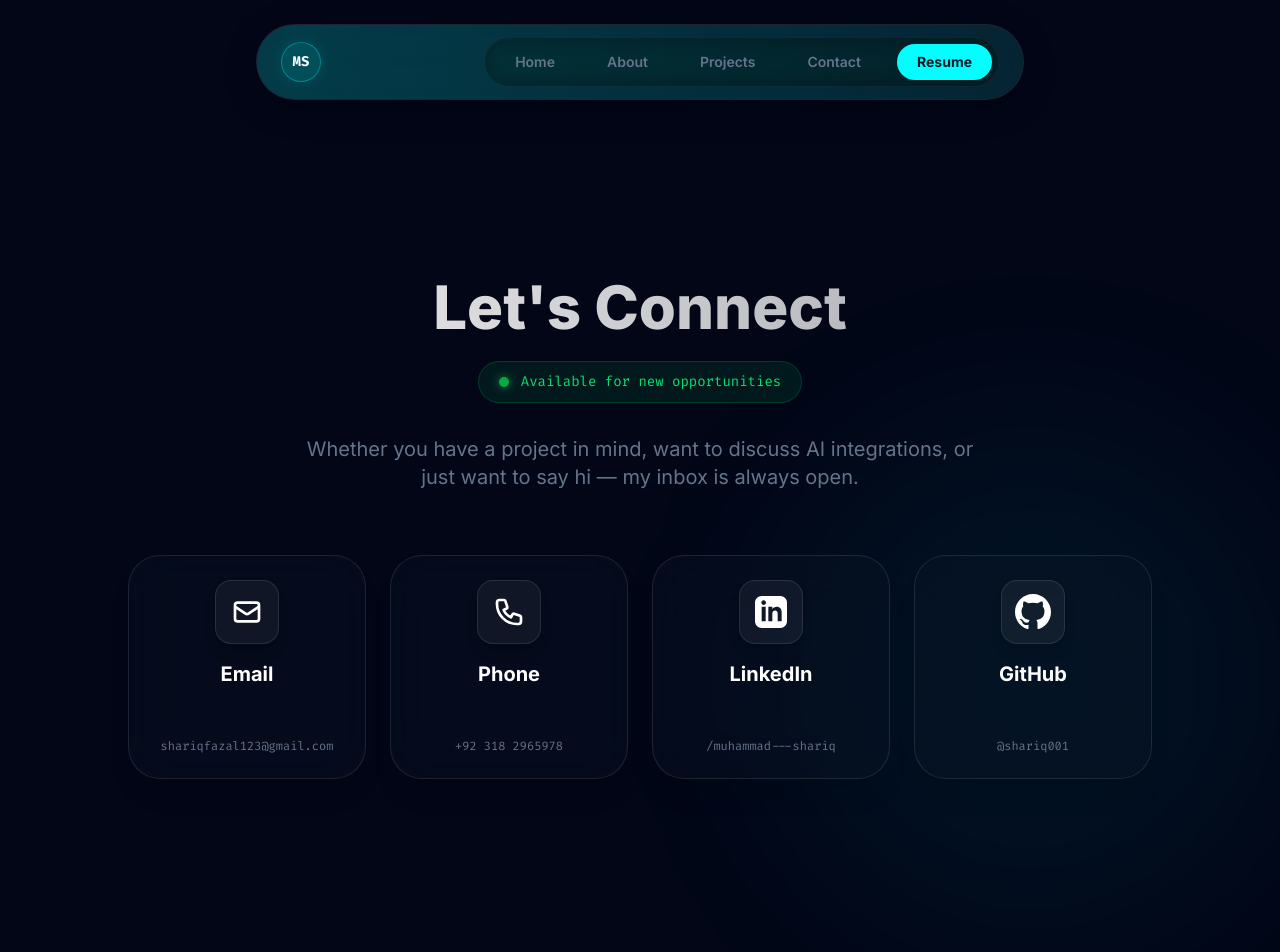
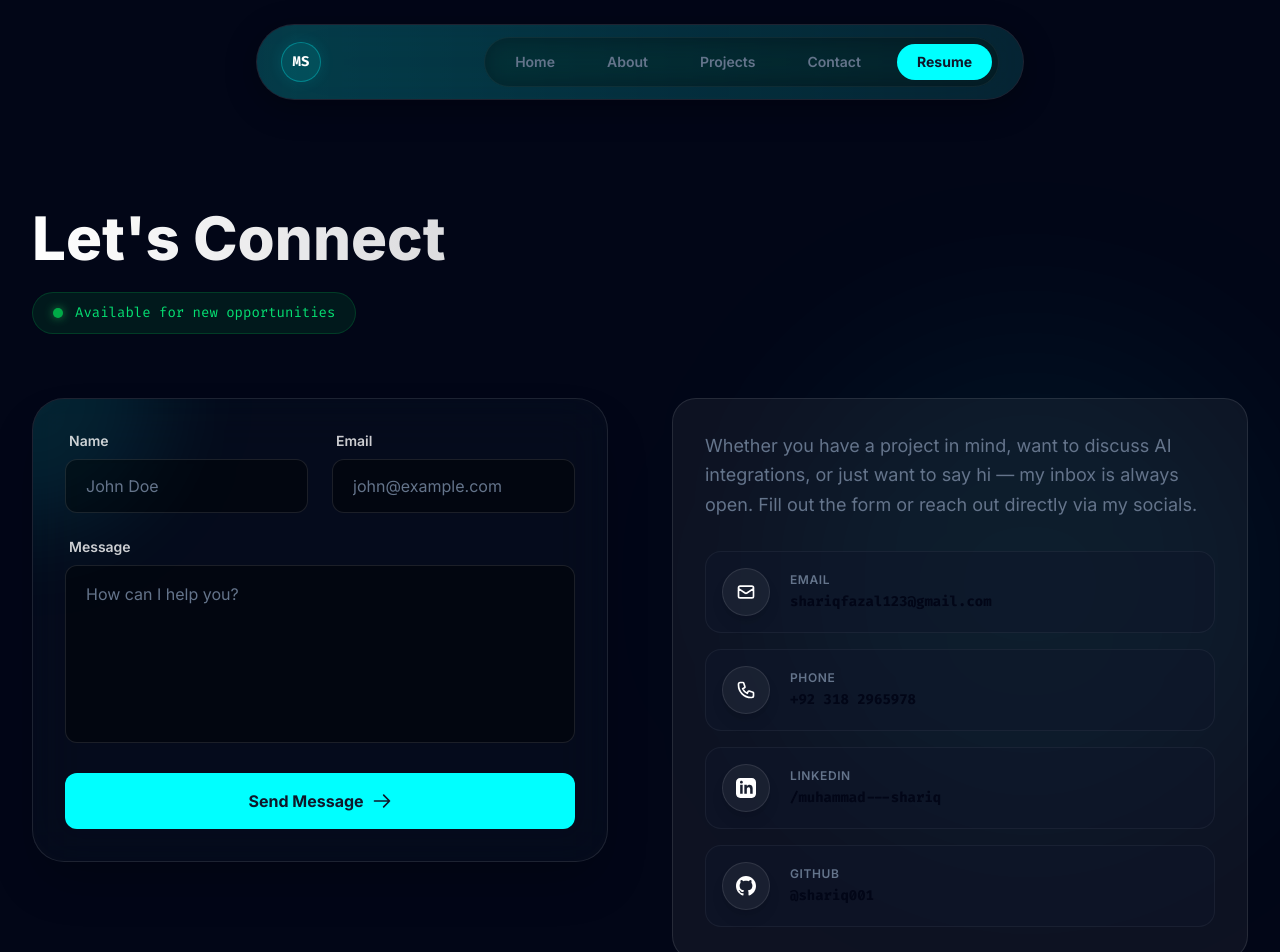
Before and after one commit to shariq001/Portfolio, a Next.js app: page /contact in a window 1280 px wide. Shown: the top 952 px of the page. Built offline with nearby package versions, Linux system fonts and the light colour scheme.

Commit message:
feat(contact): implement interactive Formspree contact form and ultra-sleek compact social buttons

```diff
--- a/components/Contact.tsx
+++ b/components/Contact.tsx
@@ -1,67 +1,107 @@
-/** Contact section with links to social profiles */
 export default function Contact() {
   return (
     <section id="contact" className="min-h-screen flex flex-col justify-center px-4 sm:px-6 lg:px-8 max-w-7xl mx-auto py-20 relative">
 
       {/* Background Decor */}
-      <div className="absolute bottom-0 right-0 w-[500px] h-[500px] bg-primary/5 rounded-full blur-[100px] pointer-events-none"></div>
+      <div className="absolute top-1/2 right-0 -translate-y-1/2 w-[500px] h-[500px] bg-primary/5 rounded-full blur-[100px] pointer-events-none"></div>
 
-      <div className="text-center mb-16 relative z-10">
+      <div className="text-center md:text-left mb-16 relative z-10">
         <h2 className="text-5xl md:text-6xl font-extrabold text-transparent bg-clip-text bg-gradient-to-r from-white to-white/60 font-sans mb-6 animate-fade-up">
           Let's Connect
         </h2>
 
-        <div className="inline-flex items-center gap-3 px-5 py-2.5 rounded-full bg-green-500/10 border border-green-500/20 text-green-400 font-mono text-sm mb-8 animate-fade-up" style={{ animationDelay: '0.2s' }}>
+        <div className="inline-flex items-center gap-3 px-5 py-2.5 rounded-full bg-green-500/10 border border-green-500/20 text-green-400 font-mono text-sm animate-fade-up" style={{ animationDelay: '0.1s' }}>
           <span className="w-2.5 h-2.5 rounded-full bg-green-500 animate-pulse shadow-[0_0_10px_rgba(34,197,94,0.8)]"></span>
           Available for new opportunities
         </div>
-
-        <p className="text-lg md:text-xl text-muted max-w-2xl mx-auto animate-fade-up" style={{ animationDelay: '0.3s' }}>
-          Whether you have a project in mind, want to discuss AI integrations, or just want to say hi — my inbox is always open.
-        </p>
       </div>
 
-      <div className="grid grid-cols-1 sm:grid-cols-2 lg:grid-cols-4 gap-6 justify-items-center relative z-10 w-full max-w-5xl mx-auto">
+      <div className="grid grid-cols-1 lg:grid-cols-2 gap-16 items-start relative z-10 w-full">
 
-        {/* Email Card */}
-        <a href="mailto:shariqfazal123@gmail.com" className="group relative w-full h-56 bg-surface/30 backdrop-blur-xl border border-white/10 rounded-[2rem] p-6 flex flex-col items-center justify-center gap-4 hover:-translate-y-3 hover:border-primary/50 transition-all duration-500 overflow-hidden shadow-xl hover:shadow-[0_15px_40px_rgba(0,255,255,0.15)] animate-fade-up" style={{ animationDelay: '0.4s' }}>
-          <div className="absolute inset-0 bg-gradient-to-br from-primary/10 to-transparent opacity-0 group-hover:opacity-100 transition-opacity duration-500 pointer-events-none"></div>
-          <div className="w-16 h-16 rounded-2xl bg-white/5 border border-white/10 flex items-center justify-center group-hover:scale-110 group-hover:bg-primary/20 group-hover:border-primary/40 transition-all duration-500 z-10 text-white group-hover:text-primary shadow-lg group-hover:shadow-[0_0_20px_rgba(0,255,255,0.3)]">
-            <svg className="w-8 h-8" fill="none" stroke="currentColor" viewBox="0 0 24 24" aria-hidden="true"><path strokeLinecap="round" strokeLinejoin="round" strokeWidth="2" d="M3 8l7.89 5.26a2 2 0 002.22 0L21 8M5 19h14a2 2 0 002-2V7a2 2 0 00-2-2H5a2 2 0 00-2 2v10a2 2 0 002 2z"></path></svg>
+        {/* Left Column: Interactive Contact Form */}
+        <div className="bg-surface/30 backdrop-blur-xl border border-white/10 rounded-[2rem] p-8 shadow-2xl relative overflow-hidden group hover:border-primary/30 transition-all duration-500 animate-fade-up" style={{ animationDelay: '0.2s' }}>
+          <div className="absolute -top-32 -left-32 w-64 h-64 bg-primary/10 rounded-full blur-[50px] pointer-events-none group-hover:bg-primary/20 transition-colors duration-700"></div>
+
+          <form action="https://formspree.io/f/xgojwbpd" method="POST" className="relative z-10 space-y-6">
+            <div className="grid grid-cols-1 sm:grid-cols-2 gap-6">
+              <div>
+                <label htmlFor="name" className="block text-sm font-semibold text-white/80 mb-2 ml-1">Name</label>
+                <input type="text" id="name" name="name" required className="w-full bg-black/40 border border-white/10 rounded-xl px-5 py-3.5 text-white placeholder-muted focus:outline-none focus:border-primary focus:ring-1 focus:ring-primary transition-all duration-300 shadow-inner" placeholder="John Doe" />
               </div>
-          <span className="text-white font-sans font-bold text-xl z-10 group-hover:text-primary transition-colors">Email</span>
-          <span className="text-xs font-mono text-muted group-hover:text-white transition-colors z-10 mt-auto">shariqfazal123@gmail.com</span>
+              <div>
+                <label htmlFor="email" className="block text-sm font-semibold text-white/80 mb-2 ml-1">Email</label>
+                <input type="email" id="email" name="email" required className="w-full bg-black/40 border border-white/10 rounded-xl px-5 py-3.5 text-white placeholder-muted focus:outline-none focus:border-primary focus:ring-1 focus:ring-primary transition-all duration-300 shadow-inner" placeholder="john@example.com" />
+              </div>
+            </div>
+
+            <div>
+              <label htmlFor="message" className="block text-sm font-semibold text-white/80 mb-2 ml-1">Message</label>
+              <textarea id="message" name="message" required rows={6} className="w-full bg-black/40 border border-white/10 rounded-xl px-5 py-4 text-white placeholder-muted focus:outline-none focus:border-primary focus:ring-1 focus:ring-primary transition-all duration-300 resize-none shadow-inner" placeholder="How can I help you?"></textarea>
+            </div>
+
+            <button type="submit" className="w-full bg-primary text-surface font-bold py-4 rounded-xl hover:bg-primary-dim transition-all duration-300 hover:shadow-[0_0_20px_rgba(0,255,255,0.4)] hover:-translate-y-1 active:scale-[0.98] flex items-center justify-center gap-2">
+              Send Message
+              <svg className="w-5 h-5" fill="none" stroke="currentColor" viewBox="0 0 24 24"><path strokeLinecap="round" strokeLinejoin="round" strokeWidth="2" d="M14 5l7 7m0 0l-7 7m7-7H3"></path></svg>
+            </button>
+          </form>
+        </div>
+
+        {/* Right Column: Sleek Social Links */}
+        <div className="flex flex-col space-y-10 animate-fade-up" style={{ animationDelay: '0.4s' }}>
+
+          <div className="bg-white/5 border border-white/10 rounded-3xl p-8 backdrop-blur-md">
+            <p className="text-lg text-muted leading-relaxed mb-8">
+              Whether you have a project in mind, want to discuss AI integrations, or just want to say hi — my inbox is always open. Fill out the form or reach out directly via my socials.
+            </p>
+
+            <div className="flex flex-col gap-4">
+              {/* Email Link */}
+              <a href="mailto:shariqfazal123@gmail.com" className="flex items-center gap-5 bg-surface/50 border border-white/5 rounded-2xl p-4 hover:bg-white/10 hover:border-primary/50 transition-all duration-300 group hover:-translate-x-2">
+                <div className="w-12 h-12 rounded-full bg-white/5 border border-white/10 flex items-center justify-center group-hover:bg-primary group-hover:text-surface group-hover:border-primary transition-all duration-300 text-white group-hover:scale-110 shadow-lg group-hover:shadow-[0_0_15px_rgba(0,255,255,0.4)]">
+                  <svg className="w-5 h-5" fill="none" stroke="currentColor" viewBox="0 0 24 24" aria-hidden="true"><path strokeLinecap="round" strokeLinejoin="round" strokeWidth="2" d="M3 8l7.89 5.26a2 2 0 002.22 0L21 8M5 19h14a2 2 0 002-2V7a2 2 0 00-2-2H5a2 2 0 00-2 2v10a2 2 0 002 2z"></path></svg>
+                </div>
+                <div>
+                  <div className="text-xs font-semibold uppercase tracking-wider text-muted mb-1">Email</div>
+                  <div className="text-white font-mono text-sm md:text-base font-bold group-hover:text-primary transition-colors">shariqfazal123@gmail.com</div>
+                </div>
               </a>
 
-        {/* Phone Card */}
-        <a href="tel:+923182965978" className="group relative w-full h-56 bg-surface/30 backdrop-blur-xl border border-white/10 rounded-[2rem] p-6 flex flex-col items-center justify-center gap-4 hover:-translate-y-3 hover:border-primary/50 transition-all duration-500 overflow-hidden shadow-xl hover:shadow-[0_15px_40px_rgba(0,255,255,0.15)] animate-fade-up" style={{ animationDelay: '0.5s' }}>
-          <div className="absolute inset-0 bg-gradient-to-br from-primary/10 to-transparent opacity-0 group-hover:opacity-100 transition-opacity duration-500 pointer-events-none"></div>
-          <div className="w-16 h-16 rounded-2xl bg-white/5 border border-white/10 flex items-center justify-center group-hover:scale-110 group-hover:bg-primary/20 group-hover:border-primary/40 transition-all duration-500 z-10 text-white group-hover:text-primary shadow-lg group-hover:shadow-[0_0_20px_rgba(0,255,255,0.3)]">
-            <svg className="w-8 h-8" fill="none" stroke="currentColor" viewBox="0 0 24 24" aria-hidden="true"><path strokeLinecap="round" strokeLinejoin="round" strokeWidth="2" d="M3 5a2 2 0 012-2h3.28a1 1 0 01.948.684l1.498 4.493a1 1 0 01-.502 1.21l-2.257 1.13a11.042 11.042 0 005.516 5.516l1.13-2.257a1 1 0 011.21-.502l4.493 1.498a1 1 0 01.684.949V19a2 2 0 01-2 2h-1C9.716 21 3 14.284 3 6V5z"></path></svg>
+              {/* Phone Link */}
+              <a href="tel:+923182965978" className="flex items-center gap-5 bg-surface/50 border border-white/5 rounded-2xl p-4 hover:bg-white/10 hover:border-primary/50 transition-all duration-300 group hover:-translate-x-2">
+                <div className="w-12 h-12 rounded-full bg-white/5 border border-white/10 flex items-center justify-center group-hover:bg-primary group-hover:text-surface group-hover:border-primary transition-all duration-300 text-white group-hover:scale-110 shadow-lg group-hover:shadow-[0_0_15px_rgba(0,255,255,0.4)]">
+                  <svg className="w-5 h-5" fill="none" stroke="currentColor" viewBox="0 0 24 24" aria-hidden="true"><path strokeLinecap="round" strokeLinejoin="round" strokeWidth="2" d="M3 5a2 2 0 012-2h3.28a1 1 0 01.948.684l1.498 4.493a1 1 0 01-.502 1.21l-2.257 1.13a11.042 11.042 0 005.516 5.516l1.13-2.257a1 1 0 011.21-.502l4.493 1.498a1 1 0 01.684.949V19a2 2 0 01-2 2h-1C9.716 21 3 14.284 3 6V5z"></path></svg>
                 </div>
-          <span className="text-white font-sans font-bold text-xl z-10 group-hover:text-primary transition-colors">Phone</span>
-          <span className="text-xs font-mono text-muted group-hover:text-white transition-colors z-10 mt-auto">+92 318 2965978</span>
+                <div>
+                  <div className="text-xs font-semibold uppercase tracking-wider text-muted mb-1">Phone</div>
+                  <div className="text-white font-mono text-sm md:text-base font-bold group-hover:text-primary transition-colors">+92 318 2965978</div>
+                </div>
               </a>
 
-        {/* LinkedIn Card */}
-        <a href="https://linkedin.com/in/muhammad---shariq" target="_blank" rel="noopener noreferrer" className="group relative w-full h-56 bg-surface/30 backdrop-blur-xl border border-white/10 rounded-[2rem] p-6 flex flex-col items-center justify-center gap-4 hover:-translate-y-3 hover:border-primary/50 transition-all duration-500 overflow-hidden shadow-xl hover:shadow-[0_15px_40px_rgba(0,255,255,0.15)] animate-fade-up" style={{ animationDelay: '0.6s' }}>
-          <div className="absolute inset-0 bg-gradient-to-br from-primary/10 to-transparent opacity-0 group-hover:opacity-100 transition-opacity duration-500 pointer-events-none"></div>
-          <div className="w-16 h-16 rounded-2xl bg-white/5 border border-white/10 flex items-center justify-center group-hover:scale-110 group-hover:bg-primary/20 group-hover:border-primary/40 transition-all duration-500 z-10 text-white group-hover:text-primary shadow-lg group-hover:shadow-[0_0_20px_rgba(0,255,255,0.3)]">
-            <svg className="w-8 h-8" fill="currentColor" viewBox="0 0 24 24" aria-hidden="true"><path d="M19 0h-14c-2.761 0-5 2.239-5 5v14c0 2.761 2.239 5 5 5h14c2.762 0 5-2.239 5-5v-14c0-2.761-2.238-5-5-5zm-11 19h-3v-11h3v11zm-1.5-12.268c-.966 0-1.75-.79-1.75-1.764s.784-1.764 1.75-1.764 1.75.79 1.75 1.764-.783 1.764-1.75 1.764zm13.5 12.268h-3v-5.604c0-3.368-4-3.113-4 0v5.604h-3v-11h3v1.765c1.396-2.586 7-2.777 7 2.476v6.759z"/></svg>
+              {/* LinkedIn Link */}
+              <a href="https://linkedin.com/in/muhammad---shariq" target="_blank" rel="noopener noreferrer" className="flex items-center gap-5 bg-surface/50 border border-white/5 rounded-2xl p-4 hover:bg-white/10 hover:border-primary/50 transition-all duration-300 group hover:-translate-x-2">
+                <div className="w-12 h-12 rounded-full bg-white/5 border border-white/10 flex items-center justify-center group-hover:bg-primary group-hover:text-surface group-hover:border-primary transition-all duration-300 text-white group-hover:scale-110 shadow-lg group-hover:shadow-[0_0_15px_rgba(0,255,255,0.4)]">
+                  <svg className="w-5 h-5" fill="currentColor" viewBox="0 0 24 24" aria-hidden="true"><path d="M19 0h-14c-2.761 0-5 2.239-5 5v14c0 2.761 2.239 5 5 5h14c2.762 0 5-2.239 5-5v-14c0-2.761-2.238-5-5-5zm-11 19h-3v-11h3v11zm-1.5-12.268c-.966 0-1.75-.79-1.75-1.764s.784-1.764 1.75-1.764 1.75.79 1.75 1.764-.783 1.764-1.75 1.764zm13.5 12.268h-3v-5.604c0-3.368-4-3.113-4 0v5.604h-3v-11h3v1.765c1.396-2.586 7-2.777 7 2.476v6.759z"/></svg>
                 </div>
-          <span className="text-white font-sans font-bold text-xl z-10 group-hover:text-primary transition-colors">LinkedIn</span>
-          <span className="text-xs font-mono text-muted group-hover:text-white transition-colors z-10 mt-auto">/muhammad---shariq</span>
+                <div>
+                  <div className="text-xs font-semibold uppercase tracking-wider text-muted mb-1">LinkedIn</div>
+                  <div className="text-white font-mono text-sm md:text-base font-bold group-hover:text-primary transition-colors">/muhammad---shariq</div>
+                </div>
               </a>
 
-        {/* GitHub Card */}
-        <a href="https://github.com/shariq001" target="_blank" rel="noopener noreferrer" className="group relative w-full h-56 bg-surface/30 backdrop-blur-xl border border-white/10 rounded-[2rem] p-6 flex flex-col items-center justify-center gap-4 hover:-translate-y-3 hover:border-primary/50 transition-all duration-500 overflow-hidden shadow-xl hover:shadow-[0_15px_40px_rgba(0,255,255,0.15)] animate-fade-up" style={{ animationDelay: '0.7s' }}>
-          <div className="absolute inset-0 bg-gradient-to-br from-primary/10 to-transparent opacity-0 group-hover:opacity-100 transition-opacity duration-500 pointer-events-none"></div>
-          <div className="w-16 h-16 rounded-2xl bg-white/5 border border-white/10 flex items-center justify-center group-hover:scale-110 group-hover:bg-primary/20 group-hover:border-primary/40 transition-all duration-500 z-10 text-white group-hover:text-primary shadow-lg group-hover:shadow-[0_0_20px_rgba(0,255,255,0.3)]">
-            <svg className="w-9 h-9" fill="currentColor" viewBox="0 0 24 24" aria-hidden="true"><path d="M12 0c-6.626 0-12 5.373-12 12 0 5.302 3.438 9.8 8.207 11.387.599.111.793-.261.793-.577v-2.234c-3.338.726-4.033-1.416-4.033-1.416-.546-1.387-1.333-1.756-1.333-1.756-1.089-.745.083-.729.083-.729 1.205.084 1.839 1.237 1.839 1.237 1.07 1.834 2.807 1.304 3.492.997.107-.775.418-1.305.762-1.604-2.665-.305-5.467-1.334-5.467-5.931 0-1.311.469-2.381 1.236-3.221-.124-.303-.535-1.524.117-3.176 0 0 1.008-.322 3.301 1.23.957-.266 1.983-.399 3.003-.404 1.02.005 2.047.138 3.006.404 2.291-1.552 3.297-1.23 3.297-1.23.653 1.653.242 2.874.118 3.176.77.84 1.235 1.911 1.235 3.221 0 4.609-2.807 5.624-5.479 5.921.43.372.823 1.102.823 2.222v3.293c0 .319.192.694.801.576 4.765-1.589 8.199-6.086 8.199-11.386 0-6.627-5.373-12-12-12z"/></svg>
+              {/* GitHub Link */}
+              <a href="https://github.com/shariq001" target="_blank" rel="noopener noreferrer" className="flex items-center gap-5 bg-surface/50 border border-white/5 rounded-2xl p-4 hover:bg-white/10 hover:border-primary/50 transition-all duration-300 group hover:-translate-x-2">
+                <div className="w-12 h-12 rounded-full bg-white/5 border border-white/10 flex items-center justify-center group-hover:bg-primary group-hover:text-surface group-hover:border-primary transition-all duration-300 text-white group-hover:scale-110 shadow-lg group-hover:shadow-[0_0_15px_rgba(0,255,255,0.4)]">
+                  <svg className="w-5 h-5" fill="currentColor" viewBox="0 0 24 24" aria-hidden="true"><path d="M12 0c-6.626 0-12 5.373-12 12 0 5.302 3.438 9.8 8.207 11.387.599.111.793-.261.793-.577v-2.234c-3.338.726-4.033-1.416-4.033-1.416-.546-1.387-1.333-1.756-1.333-1.756-1.089-.745.083-.729.083-.729 1.205.084 1.839 1.237 1.839 1.237 1.07 1.834 2.807 1.304 3.492.997.107-.775.418-1.305.762-1.604-2.665-.305-5.467-1.334-5.467-5.931 0-1.311.469-2.381 1.236-3.221-.124-.303-.535-1.524.117-3.176 0 0 1.008-.322 3.301 1.23.957-.266 1.983-.399 3.003-.404 1.02.005 2.047.138 3.006.404 2.291-1.552 3.297-1.23 3.297-1.23.653 1.653.242 2.874.118 3.176.77.84 1.235 1.911 1.235 3.221 0 4.609-2.807 5.624-5.479 5.921.43.372.823 1.102.823 2.222v3.293c0 .319.192.694.801.576 4.765-1.589 8.199-6.086 8.199-11.386 0-6.627-5.373-12-12-12z"/></svg>
                 </div>
-          <span className="text-white font-sans font-bold text-xl z-10 group-hover:text-primary transition-colors">GitHub</span>
-          <span className="text-xs font-mono text-muted group-hover:text-white transition-colors z-10 mt-auto">@shariq001</span>
+                <div>
+                  <div className="text-xs font-semibold uppercase tracking-wider text-muted mb-1">GitHub</div>
+                  <div className="text-white font-mono text-sm md:text-base font-bold group-hover:text-primary transition-colors">@shariq001</div>
+                </div>
               </a>
+            </div>
+          </div>
+        </div>
+
       </div>
     </section>
   );
```
Lines whose indentation alone changed are shown as unchanged.
